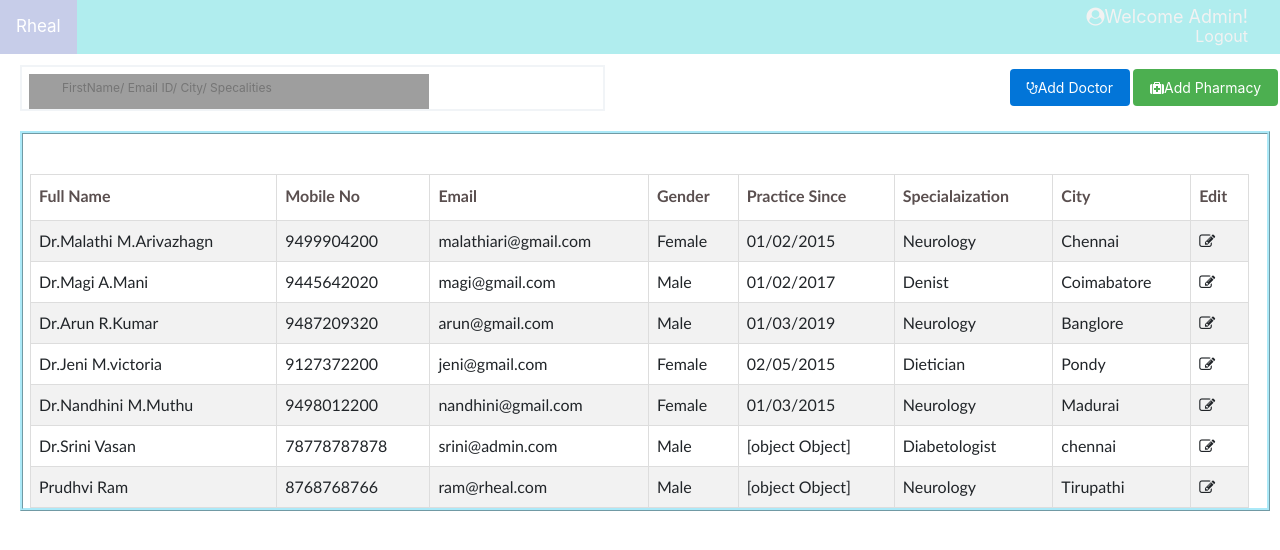
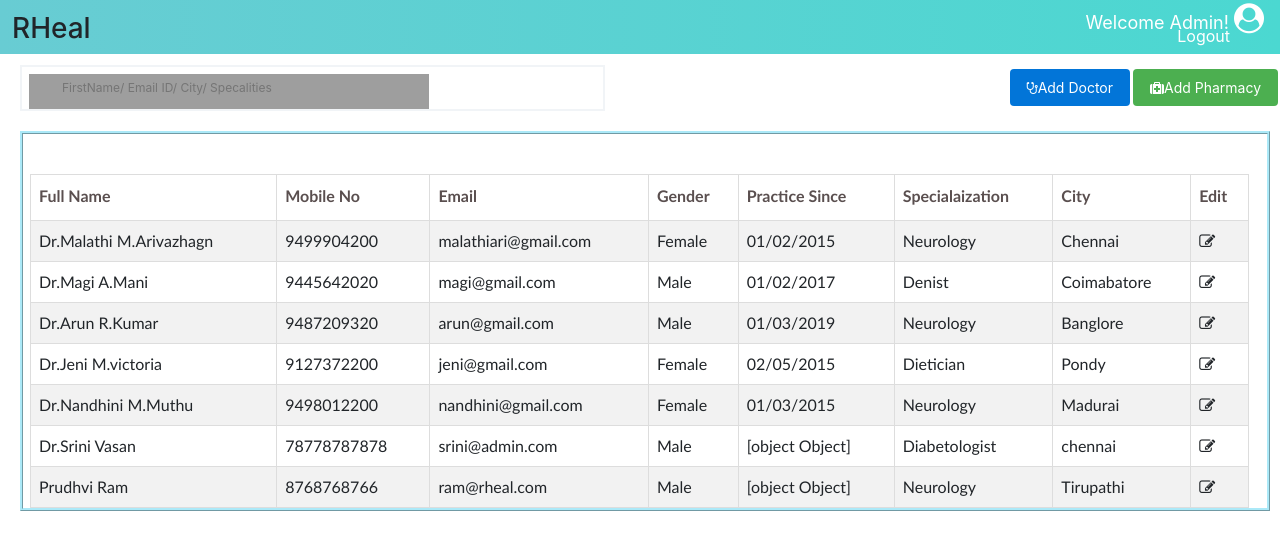
Before and after one commit to Arunkumarravindran/Bpm-Angular-Handson, an Angular app: page /displayDetails in a window 1280 px wide. Shown: the top 550 px of the page. Built offline with nearby package versions, Linux system fonts and the light colour scheme; data requests are answered from the project's data file; grey boxes are pictures that could not be loaded.

Commit message:
header css changes

```diff
--- a/src/app/app.component.css
+++ b/src/app/app.component.css
@@ -1,27 +1,32 @@
-
 .topnav a {
   float: left;
-    color: #f2f2f2;
-    text-align: center;
-    padding: 14px 16px;
+  color: white;
+  text-align: left;
+  padding: 14px 0px 0px 0px;
   text-decoration: none;
   font-size: 17px;
 }
 
-
 .topnav {
-    background-color: #B0EDEE;
+  /* background-color: #b0edee; */
+  background-image: linear-gradient(
+    to right,
+    rgb(104, 204, 211),
+    rgb(75, 216, 209)
+  );
+  font-feature-settings: "akhn";
+  padding: 12px 0px 0px 12px;
   overflow: hidden;
   position: fixed;
   top: 0;
   width: 100%;
 }
 
-
 /* Add a color to the active/current link */
 .topnav a.active {
-    background-color: rgb(199, 205, 233);
-    color: white;
+  /* background-color: rgb(199, 205, 233);
+  color: white; */
+  color: rgb(116, 81, 156);
 }
 
 .topnav a.welcometxt {
@@ -31,9 +36,9 @@
   font-size: 18px;
 }
 
-  .topnav a.logoutTxt{
+.topnav a.logoutTxt {
   position: absolute;
   top: 10px;
-    right: 16px;
+  right: 50px;
   font-size: 16px;
 }
--- a/src/app/app.component.html
+++ b/src/app/app.component.html
@@ -1,10 +1,15 @@
 <div class="topnav">
-  <a class="active" >Rheal</a>
-  <a class='welcometxt' > <i class="fa fa-user-circle" aria-hidden="true"></i>Welcome Admin!</a>
+  <!-- <a class="active">
+    <h3>RHeal</h3>
+  </a> -->
+  <div class="active"><h3>RHeal</h3></div>
+  <!-- <a class="active">Rheal</a> -->
+  <a class="welcometxt">
+    Welcome Admin!
+    <i class="fa fa-user-circle" style="font-size:30px;" aria-hidden="true"></i>
+  </a>
   <span></span>
-  <a class='logoutTxt' >Logout</a>
-
+  <a class="logoutTxt">Logout</a>
 </div>
 
-
 <router-outlet></router-outlet>
```
Lines whose indentation alone changed are shown as unchanged.
